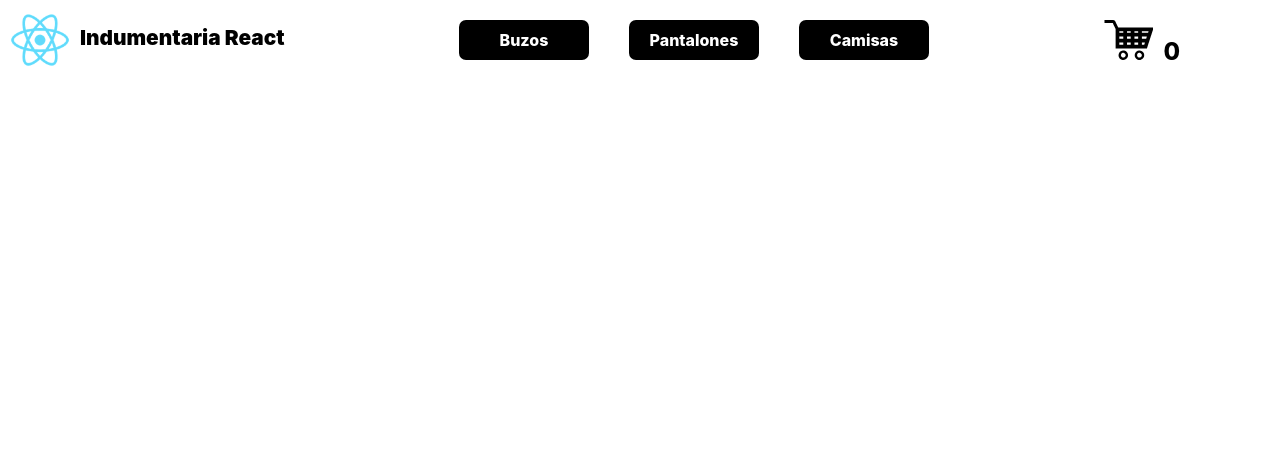
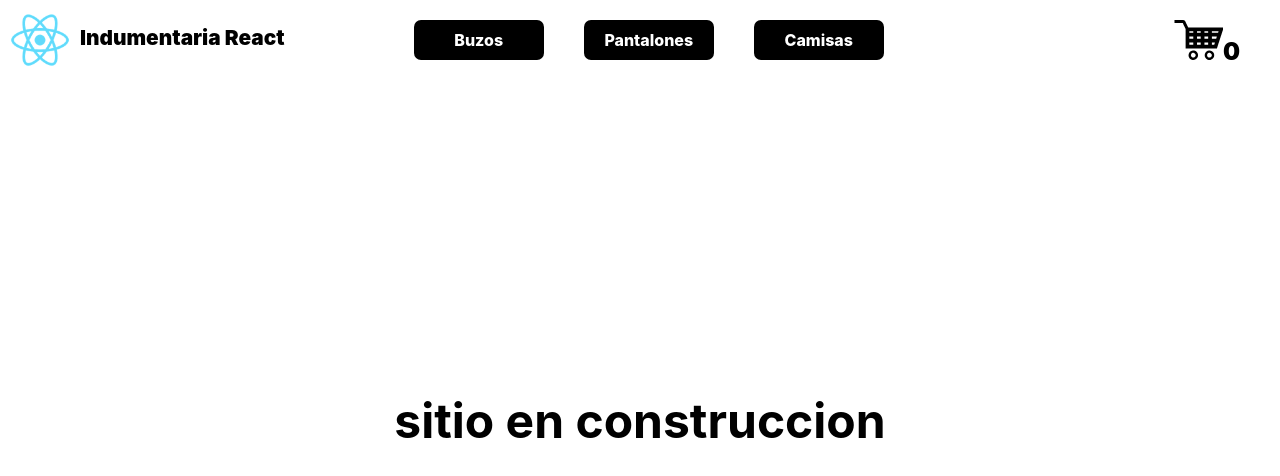
Before and after one commit to javierpeluso10/ecommercereact, a React (Create React App) app: page /cart in a window 1280 px wide. Shown: the top 476 px of the page. Built offline with nearby package versions, Linux system fonts and the light colour scheme.

Commit message:
update cart

```diff
--- a/public/index.html
+++ b/public/index.html
@@ -5,39 +5,13 @@
     <link rel="icon" href="%PUBLIC_URL%/favicon.ico" />
     <meta name="viewport" content="width=device-width, initial-scale=1" />
     <meta name="theme-color" content="#000000" />
-    <meta
-      name="description"
-      content="Web site created using create-react-app"
-    />
+    <meta name="description" content="Web site created using create-react-app"/>
     <link rel="apple-touch-icon" href="%PUBLIC_URL%/logo192.png" />
-    <!--
-      manifest.json provides metadata used when your web app is installed on a
-      user's mobile device or desktop. See https://developers.google.com/web/fundamentals/web-app-manifest/
-    -->
     <link rel="manifest" href="%PUBLIC_URL%/manifest.json" />
-    <!--
-      Notice the use of %PUBLIC_URL% in the tags above.
-      It will be replaced with the URL of the `public` folder during the build.
-      Only files inside the `public` folder can be referenced from the HTML.
-
-      Unlike "/favicon.ico" or "favicon.ico", "%PUBLIC_URL%/favicon.ico" will
-      work correctly both with client-side routing and a non-root public URL.
-      Learn how to configure a non-root public URL by running `npm run build`.
-    -->
-    <title>React App</title>
+    <title>Indumentaria React</title>
   </head>
   <body>
     <noscript>You need to enable JavaScript to run this app.</noscript>
     <div id="root"></div>
-    <!--
-      This HTML file is a template.
-      If you open it directly in the browser, you will see an empty page.
-
-      You can add webfonts, meta tags, or analytics to this file.
-      The build step will place the bundled scripts into the <body> tag.
-
-      To begin the development, run `npm start` or `yarn start`.
-      To create a production bundle, use `npm run build` or `yarn build`.
-    -->
   </body>
 </html>
--- a/src/App.js
+++ b/src/App.js
@@ -3,18 +3,24 @@ import Navbar from './Components/Navbar/Navbar';
 import ItemListContainer from './Components/ItemListContainer/ItemListContainer';
 import ItemDetailContainer from './Components/ItemDetailContainer/ItemDetailContainer';
 import {BrowserRouter , Routes, Route} from 'react-router-dom'
+import {CartContextProvider} from './Context/CartContext'
+import MostrarCarrito from './Components/Cart/Cart';
+
 
 function App() {
   return (
     <div className="App">
+      <CartContextProvider>
       <BrowserRouter>
       <Navbar/>
       <Routes>
         <Route path='/' element={<ItemListContainer/>}/>
         <Route path='/category/:categoryId' element={<ItemListContainer/>}/>
         <Route path='/detail/:productId' element={<ItemDetailContainer/>}/>
+        <Route path='*' element={<MostrarCarrito/>}/>
       </Routes>
       </BrowserRouter>
+      </CartContextProvider>
     </div>
   );
 }
--- /dev/null
+++ b/src/Components/Cart/Cart.css
@@ -0,0 +1,10 @@
+.cart{
+    display: flex;
+    justify-content: center;
+    align-items:center;
+    height: 90vh;
+}
+
+.cartTitle{
+    font-size: 3rem;
+}
--- /dev/null
+++ b/src/Components/Cart/Cart.js
@@ -0,0 +1,11 @@
+import './Cart.css'
+
+const MostrarCarrito = () =>{
+    return(
+        <div className="cart">
+            <h2 className="cartTitle">sitio en construccion</h2>
+        </div>
+    )
+}
+
+export default MostrarCarrito
--- a/src/Components/CartWidget/CartWidget.js
+++ b/src/Components/CartWidget/CartWidget.js
@@ -1,10 +1,20 @@
 import Cart from './assets/371979.svg'
+import { Link } from 'react-router-dom'
+import { useContext } from 'react'
+import { CartContext } from '../../Context/CartContext'
+
+
 const CartWidget = () =>{
+
+    const { getTotalQuantity } = useContext(CartContext)
+
+    const totalQuantity = getTotalQuantity()
+
     return(
-        <div>
+        <Link to='/cart' className="CartWidget">
             <img src={Cart} alt='cart' className='shopCart'/>
-            <span className='counter'>0</span>
-        </div>
+            {totalQuantity}
+        </Link>
     )
 }
 
--- a/src/Components/ItemDetail/ItemDetail.js
+++ b/src/Components/ItemDetail/ItemDetail.js
@@ -1,26 +1,30 @@
 import Counter from "../Counter/Counter"
-import { useState } from "react"
+import { useContext, useState } from "react"
 import { Link } from "react-router-dom"
+import { CartContext } from '../../Context/CartContext'
 import './ItemDetail.css'
 
-const ItemDetail = ({product}) =>{
+const ItemDetail = ({id, name, img, category, description, price, stock}) =>{
     const [quantityToAdd, setQuantityToAdd] = useState(0)
-    console.log(quantityToAdd)
+    const { addItem } = useContext(CartContext)
 
     const handleOnAdd = (quantity) => {
-        console.log('agregue al carrito')
-        console.log(quantity)
         setQuantityToAdd(quantity)
+
+        const productToAdd ={
+            id, name, price, quantity
+        }
+        addItem(productToAdd)
     }
 
     return(
         <div>
-            <h1 className='tituloCard'>{product.name}</h1>
-            <img src={product.img} alt="product.name" className='imgProducto'/>
-            <p className='datosCard'>{product.description}</p>
-            <p className='datosCard'>Precio: $ {product.price}</p>
-            <p className='datosCard'>Stock: {product.stock}</p>
-            {quantityToAdd === 0 ? (<Counter onConfirm={handleOnAdd} stock={product.stock}/>) : (<Link to='/cart' className='buttonFinish'>Finalizar compra</Link>)}
+            <h1 className='tituloCard'>{name}</h1>
+            <img src={img} alt="product.name" className='imgProducto'/>
+            <p className='datosCard'>{description}</p>
+            <p className='datosCard'>Precio: $ {price}</p>
+            <p className='datosCard'>Stock: {stock}</p>
+            {quantityToAdd === 0 ? (<Counter onConfirm={handleOnAdd} stock={stock}/>) : (<Link to='/cart' className='buttonFinish'>Finalizar compra</Link>)}
         </div>
     )
 }
--- a/src/Components/ItemDetailContainer/ItemDetailContainer.js
+++ b/src/Components/ItemDetailContainer/ItemDetailContainer.js
@@ -5,7 +5,7 @@ import { Oval } from  'react-loader-spinner'
 import ItemDetail from "../ItemDetail/ItemDetail"
 
 
-const ItemDetailContainer = () =>{
+const ItemDetailContainer = ({setCart}) =>{
 
     const [product, setProduct] = useState({})
     const [loading, setLoading] = useState(true)
@@ -39,7 +39,7 @@ const ItemDetailContainer = () =>{
     return(
         <div className="cardProducto">
             <h1 className="tituloPresentacion">Detalle de Producto</h1>
-            <ItemDetail product={product}/>
+            <ItemDetail {...product} setCart={setCart}/>
         </div>
     )
 }
--- a/src/Components/ItemListContainer/ItemListContainer.css
+++ b/src/Components/ItemListContainer/ItemListContainer.css
@@ -90,3 +90,11 @@ p.datosCard{
     display: flex;
     justify-content: space-between;
 }
+
+.CartWidget{
+    font-size: 1.5rem;
+    text-decoration: none;
+    margin-right: 40px;
+    color: black;
+    font-weight: 1000;
+}
--- a/src/Components/Navbar/Navbar.css
+++ b/src/Components/Navbar/Navbar.css
@@ -6,7 +6,7 @@
 
 .nav{
     display: flex;
-    justify-content: space-between;
+    justify-content: center;
 }
 
 .cartWidget{
@@ -17,6 +17,7 @@
 
 .logoContainer{
     display: flex;
+    justify-content: center;
 }
 
 .containerLogo{
@@ -31,8 +32,8 @@
 
 .navMenu{
     display: flex;
-    justify-content: center;
     margin-top: 20px;
+    margin-right: 160px;
 }
 
 .buttonNavbar{
@@ -58,7 +59,6 @@
 
 .shopCart{
     width: 50px;
-    margin-right: 10px;
 }
 .shopCart:hover{
     cursor: pointer;
--- /dev/null
+++ b/src/Context/CartContext.js
@@ -0,0 +1,42 @@
+import { useState, createContext } from "react"
+
+export const CartContext = createContext()
+
+export const CartContextProvider = ({ children }) => {
+    const [cart, setCart] = useState([])
+    console.log(cart)
+
+    const addItem = (productToAdd) => {
+        if(!isInCart(productToAdd.id)) {
+        setCart([...cart, productToAdd])
+        } else {
+        console.log('ya esta agregado')
+        }
+    }
+
+    const isInCart = (id) => {
+        return cart.some(prod => prod.id === id)
+    }
+
+    const removeItem = (id) => {
+        const cartWithoutItem = cart.filter(prod => prod.id !== id)
+        setCart(cartWithoutItem)
+    }
+
+    const getTotalQuantity = () => {
+        let totalQuantity = 0
+
+        cart.forEach(prod => {
+            totalQuantity += prod.quantity
+        })
+
+        return totalQuantity
+    }
+
+
+    return (
+        <CartContext.Provider value={{ cart, addItem, removeItem, getTotalQuantity }}>
+            {children}
+        </CartContext.Provider>
+    )
+}
```
Also changed, not shown: src/asyncMock.js (+1 -9 lines).
